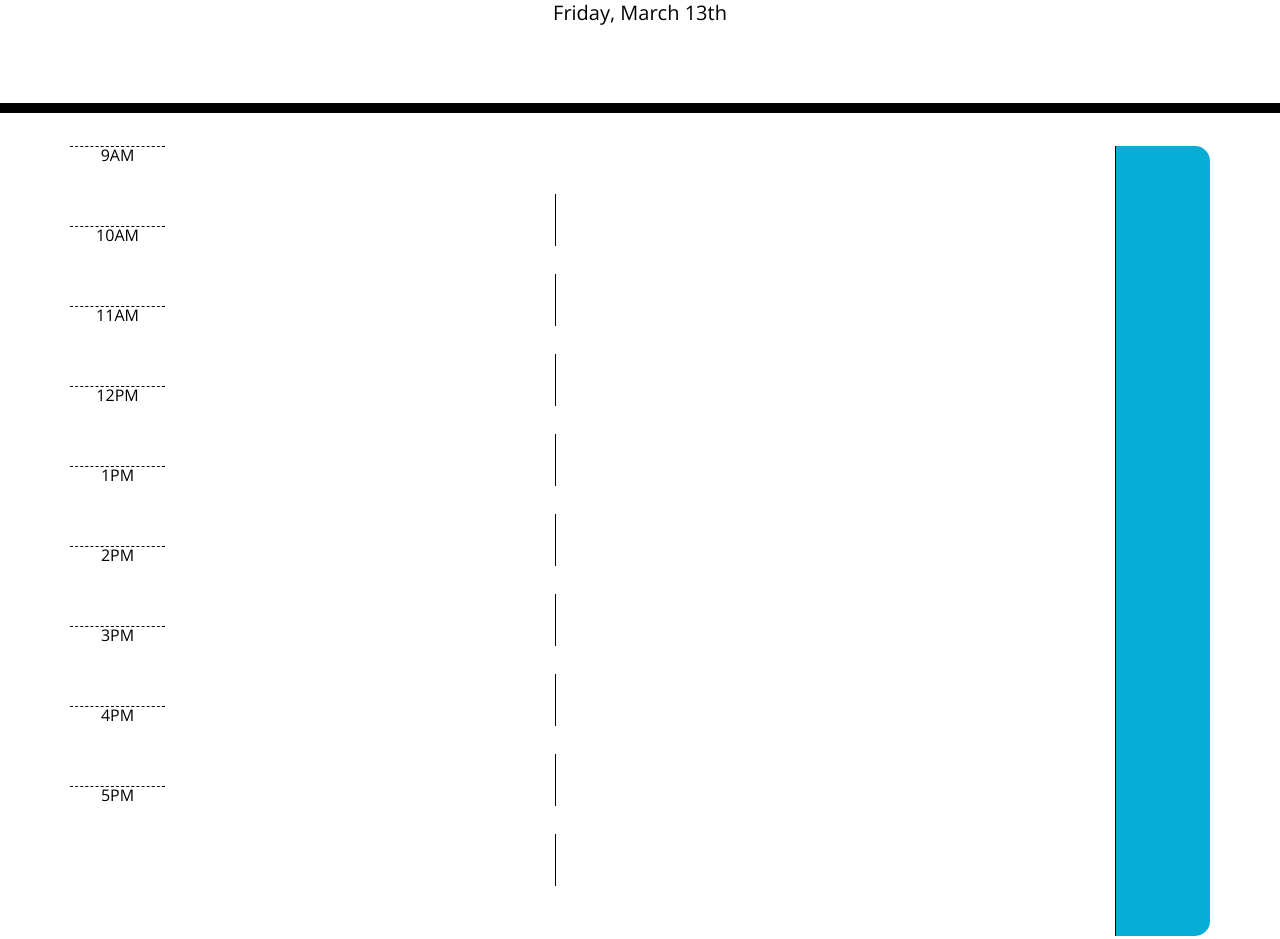
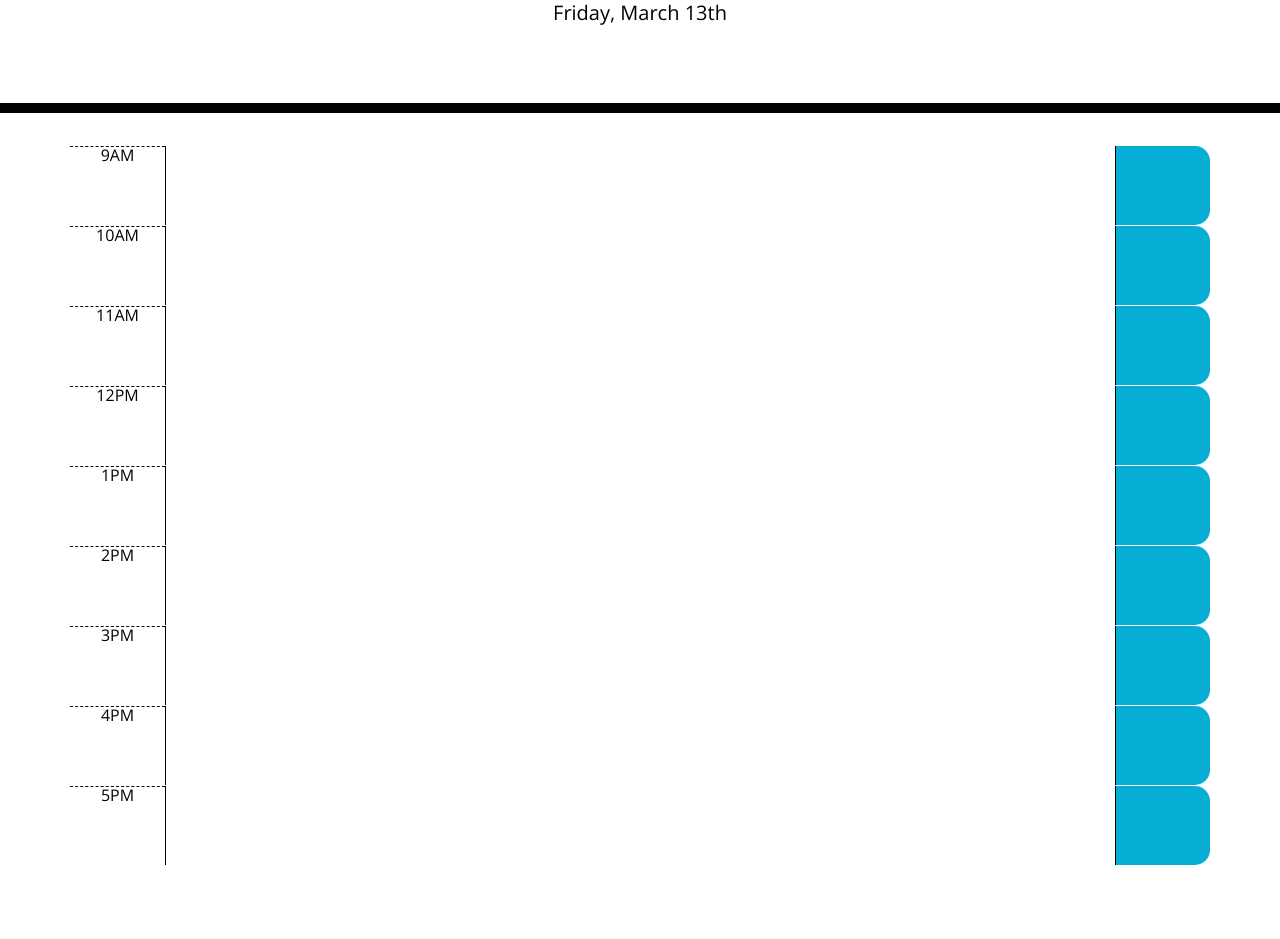
Before and after one commit to Grandmaster/Scheduling-Application, a plain HTML site: page index.html in a window 1280 px wide. Shown: the part 191-1130 px from the top of the page. After the commit the page ends 1056 px from the top, so only its background shows below. Drawn offline with nearby package versions, Linux system fonts and the light colour scheme.

Commit message:
Fixed layout for index.html

```diff
--- a/index.html
+++ b/index.html
@@ -32,89 +32,53 @@
       <!-- Timeblocks go here -->
       <div class="row time-block">
         <div class="col-sm-1 hour">9AM</div>
-        <div class="col-sm-10 description">
-          <form>
-            <textarea></textarea>
-          </form>
-        </div>
+        <textarea class="col-sm-10 description"></textarea>
         <div class="col-sm-1 saveBtn"></div>
       </div>
       <div class="row time-block">
         <div class="col-sm-1 hour">10AM</div>
-        <div class="col-sm-10 description">
-          <form>
-            <textarea></textarea>
-          </form>
-        </div>
+        <textarea class="col-sm-10 description"></textarea>
         <div class="col-sm-1 saveBtn"></div>
       </div>
       <div class="row time-block">
         <div class="col-sm-1 hour">11AM</div>
-        <div class="col-sm-10 description">
-          <form>
-            <textarea></textarea>
-          </form>
-        </div>
+        <textarea class="col-sm-10 description"></textarea>
         <div class="col-sm-1 saveBtn"></div>
       </div>
       <div class="row time-block">
         <div class="col-sm-1 hour">12PM</div>
-        <div class="col-sm-10 description">
-          <form>
-            <textarea></textarea>
-          </form>
-        </div>
+        <textarea class="col-sm-10 description"></textarea>
         <div class="col-sm-1 saveBtn"></div>
       </div>
       <div class="row time-block">
         <div class="col-sm-1 hour">1PM</div>
-        <div class="col-sm-10 description">
-          <form>
-            <textarea></textarea>
-          </form>
-        </div>
+        <textarea class="col-sm-10 description"></textarea>
         <div class="col-sm-1 saveBtn"></div>
       </div>
       <div class="row time-block">
         <div class="col-sm-1 hour">2PM</div>
-        <div class="col-sm-10 description">
-          <form>
-            <textarea></textarea>
-          </form>
-        </div>
+        <textarea class="col-sm-10 description"></textarea>
         <div class="col-sm-1 saveBtn"></div>
       </div>
       <div class="row time-block">
         <div class="col-sm-1 hour">3PM</div>
-        <div class="col-sm-10 description">
-          <form>
-            <textarea></textarea>
-          </form>
-        </div>
+        <textarea class="col-sm-10 description"></textarea>
         <div class="col-sm-1 saveBtn"></div>
       </div>
       <div class="row time-block">
         <div class="col-sm-1 hour">4PM</div>
-        <div class="col-sm-10 description">
-          <form>
-            <textarea></textarea>
-          </form>
-        </div>
+        <textarea class="col-sm-10 description"></textarea>
         <div class="col-sm-1 saveBtn"></div>
       </div>
       <div class="row time-block">
         <div class="col-sm-1 hour">5PM</div>
-        <div class="col-sm-10 description">
-          <form>
-            <textarea></textarea>
-          </form>
-        </div>
+        <textarea class="col-sm-10 description"></textarea>
         <div class="col-sm-1 saveBtn"></div>
       </div>
     </div>
 
     <script src="https://code.jquery.com/jquery-3.4.1.min.js"></script>
     <script src="https://cdnjs.cloudflare.com/ajax/libs/moment.js/2.24.0/moment.min.js"></script>
-    <script src='script.js'></script>
+    <script src="script.js"></script>
   </body>
 </html>
--- a/script.js
+++ b/script.js
@@ -1,8 +1,12 @@
 // Code for the scheduling application.
 // =================================================
 
-$(document).ready(function(){
-    // Gets date from moment object and prints value on browser window
-    var date = moment().format('dddd, MMMM Do');
-    $('#currentDay').text(date);
-})
+$(document).ready(function() {
+  // Gets date from moment object and prints value on browser window
+  var date = moment().format("dddd, MMMM Do");
+  $("#currentDay").text(date);
+  // Styles columns by comparing actual time to printed value in timeblock
+  var hour = moment().format("LT");
+  var formattedHour = hour.replace(/:\d+ /, "");
+  console.log(formattedHour);
+});
--- a/style.css
+++ b/style.css
@@ -1,10 +1,10 @@
 body {
-  font-family: 'Open Sans', sans-serif;
+  font-family: "Open Sans", sans-serif;
   font-size: 16px;
   line-height: 1;
 }
 
-textarea{
+textarea {
   background: transparent;
   border: none;
   resize: none;
@@ -21,11 +21,11 @@ textarea{
   border-bottom: 10px solid black;
 }
 
-.description{
+.description {
   white-space: pre-wrap;
 }
 
-.time-block{
+.time-block {
   text-align: center;
   border-radius: 15px;
 }
@@ -33,7 +33,7 @@ textarea{
 .row {
   white-space: pre-wrap;
   height: 80px;
-  border-top: 1px solid white;;
+  border-top: 1px solid white;
 }
 
 .hour {
@@ -61,11 +61,11 @@ textarea{
   border-left: 1px solid black;
   border-top-right-radius: 15px;
   border-bottom-right-radius: 15px;
-  background-color: #06AED5;
+  background-color: #06aed5;
   color: white;
 }
 
 .saveBtn i:hover {
   font-size: 20px;
-  transition: all .3s ease-in-out;
+  transition: all 0.3s ease-in-out;
 }
```
